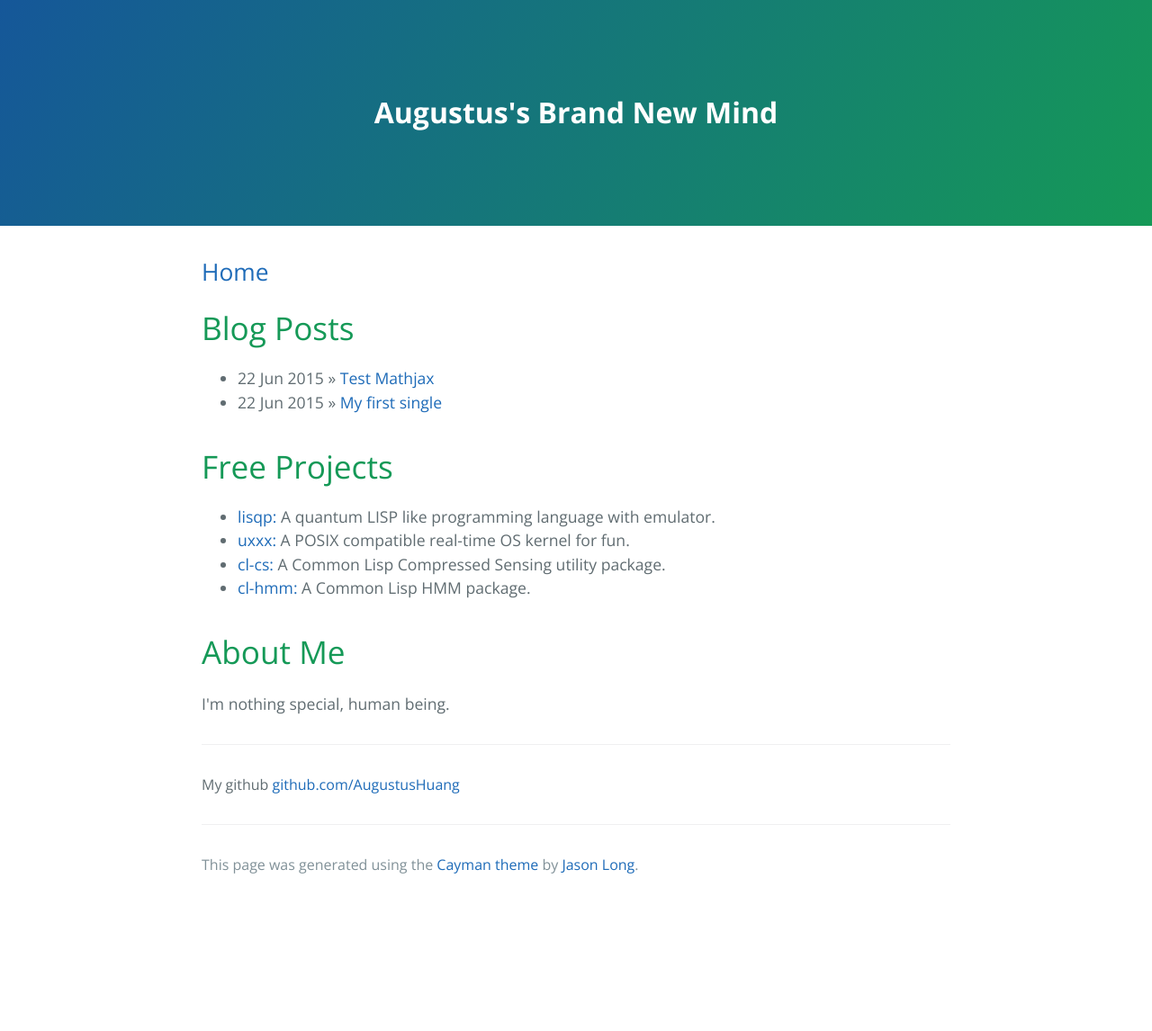
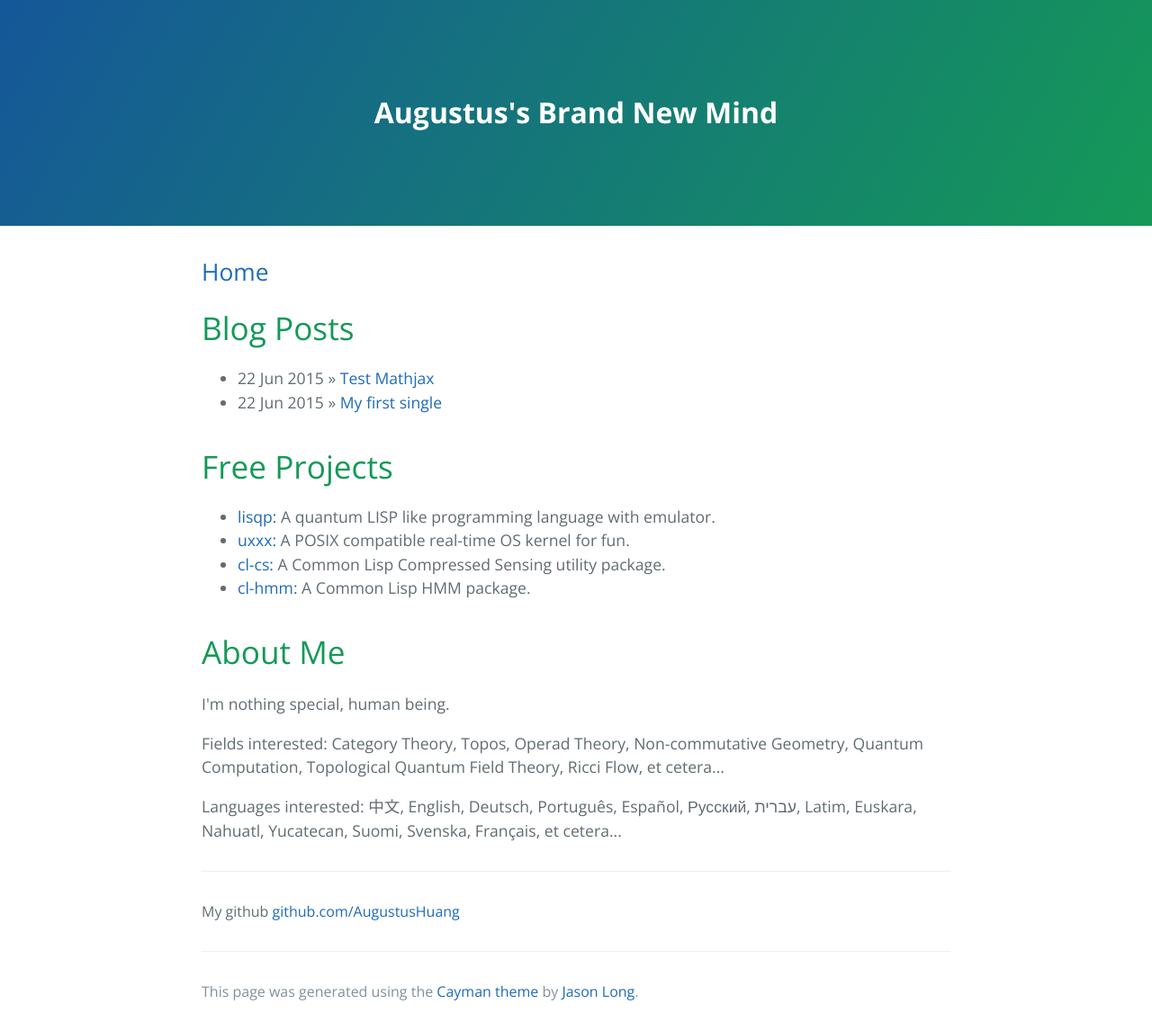
Before and after one commit to AugustusHuang/AugustusHuang.github.io, a Jekyll site: the page built from index.html, in a window 1280 px wide. Shown: the whole page at 90% size. Built offline with Jekyll 4.4.1, drawn with Linux system fonts in a browser that asks for light colours; before the commit the page ends 1005 px from its top, so only the background shows below that.

Commit message:
about me

```diff
--- a/index.html
+++ b/index.html
@@ -21,5 +21,7 @@ title: Augustus's Brand New Mind
 
 	<h1>About Me</h1>
 	<p>I'm nothing special, human being.</p>
+	<p>Fields interested: Category Theory, Topos, Operad Theory, Non-commutative Geometry, Quantum Computation, Topological Quantum Field Theory, Ricci Flow, et cetera...</p>
+	<p>Languages interested: 中文, English, Deutsch, Português, Español, Русский, עברית, Latim, Euskara, Nahuatl, Yucatecan, Suomi, Svenska, Français, et cetera...</p>
 
 </div>
```
